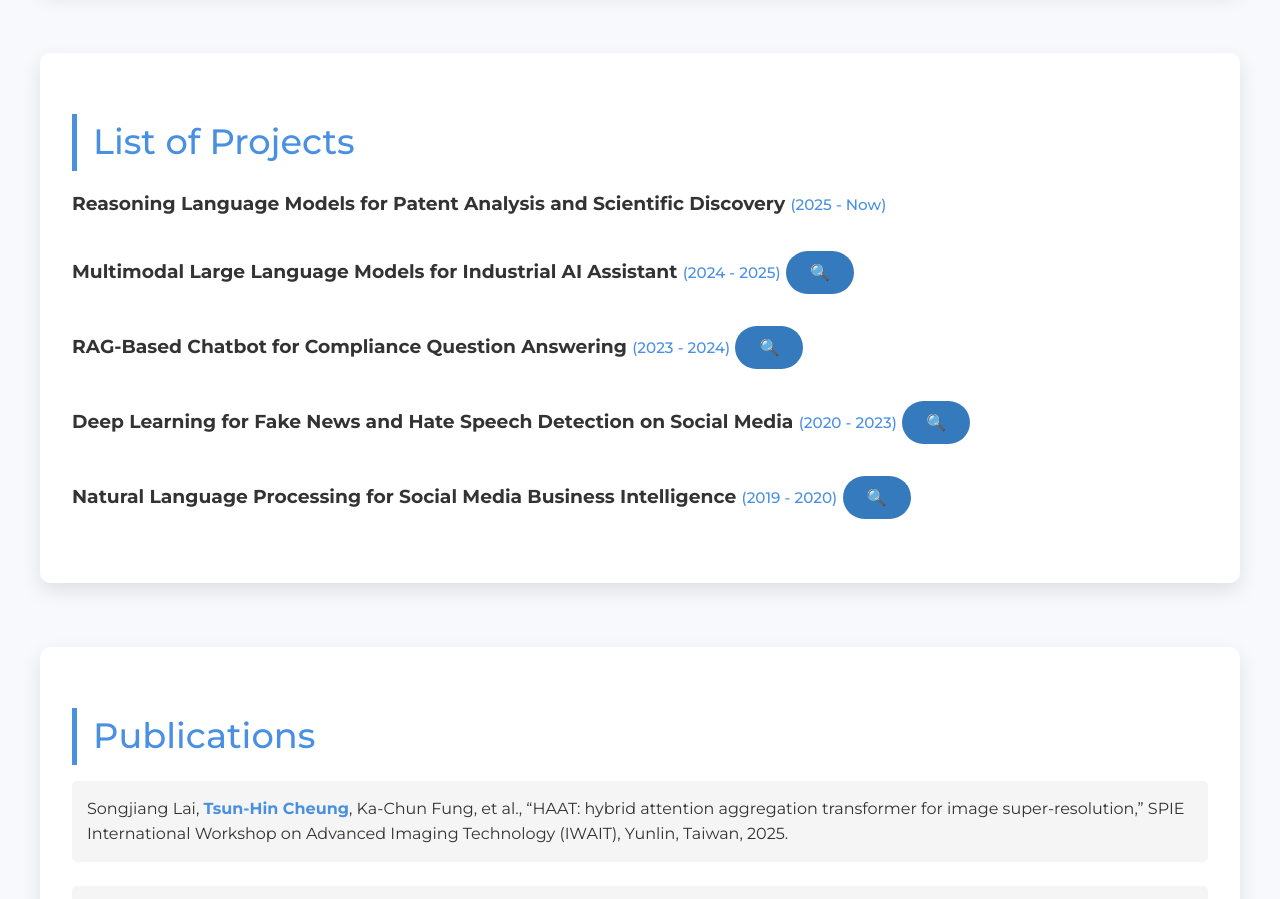
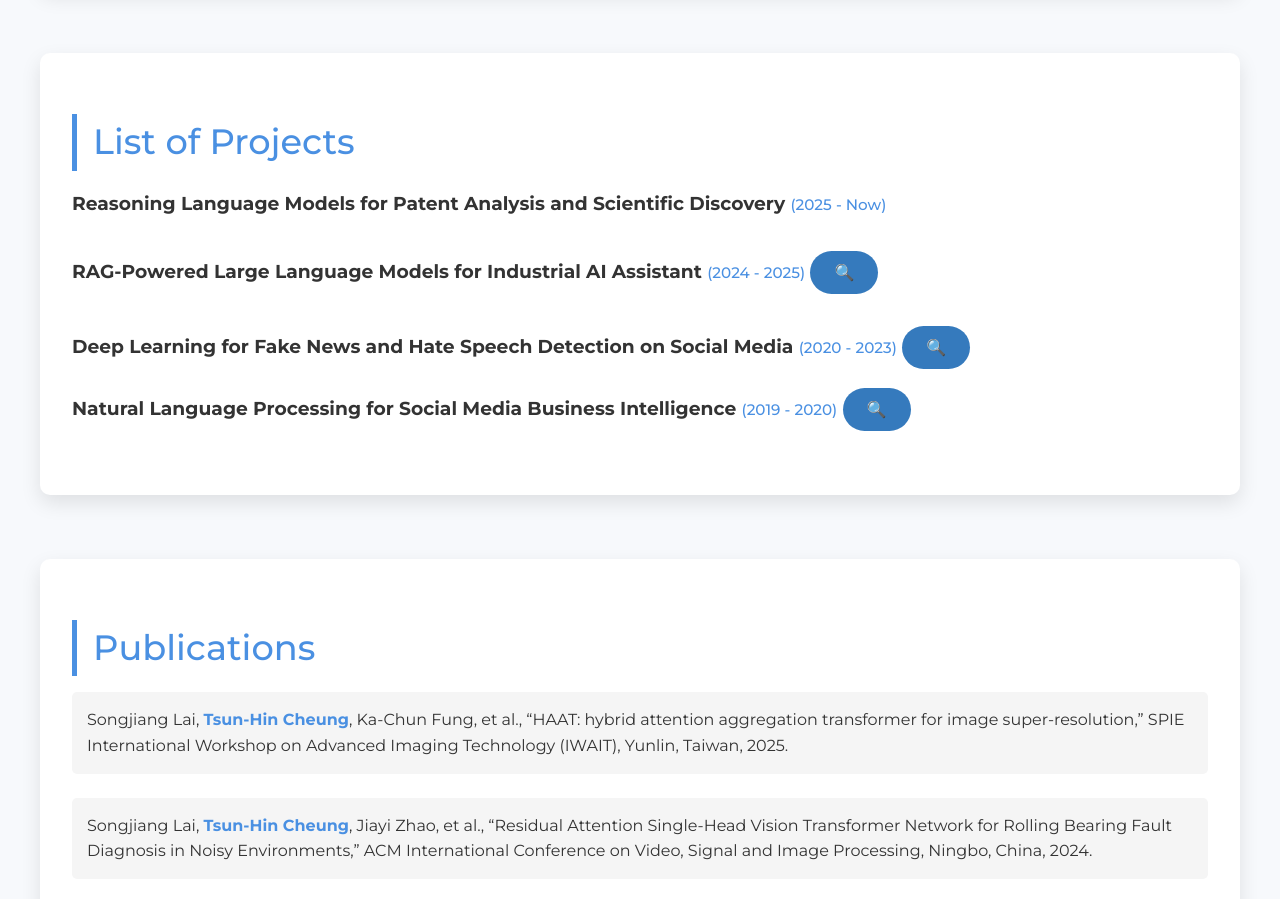
Before and after one commit to thcheung/thcheung.github.io, a Jekyll site: the page built from index.markdown, in a window 1280 px wide and 900 px high, scrolled down 905 px. Built offline with Jekyll 4.4.1, drawn with Linux system fonts in a browser that asks for light colours.

Commit message:
Update home.html

```diff
--- a/_layouts/home.html
+++ b/_layouts/home.html
@@ -259,21 +259,12 @@
         </li>
         <li>
           <h3>
-            <strong>Multimodal Large Language Models for Industrial AI Assistant</strong>
+            <strong>RAG-Powered Large Language Models for Industrial AI Assistant</strong>
             <span class="p-duration">(2024 - 2025)</span>
             <button class="toggle-btn" onclick="toggleImage(this)">🔍</button>
           </h3>
-          <img src="assets/pj1.png" alt="Multimodal Large Language Models" style="display: none;" />
+          <img src="assets/pj1.png" alt="RAG Large Language Models" style="display: none;" />
         </li>
-        <li>
-          <h3>
-            <strong>RAG-Based Chatbot for Compliance Question Answering</strong>
-            <span class="p-duration">(2023 - 2024)</span>
-            <button class="toggle-btn" onclick="toggleImage(this)">🔍</button>
-          </h3>
-          <img src="assets/pj2.png" alt="RAG-Based Chatbot" style="display: none;" />
-        </li>
-        <li>
           <h3>
             <strong>Deep Learning for Fake News and Hate Speech Detection on Social Media</strong>
             <span class="p-duration">(2020 - 2023)</span>
```
